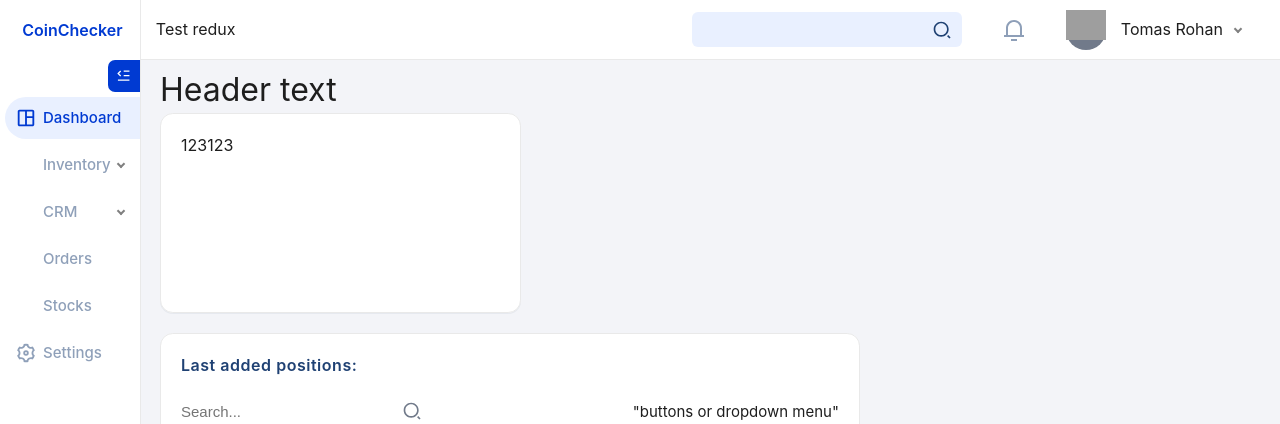
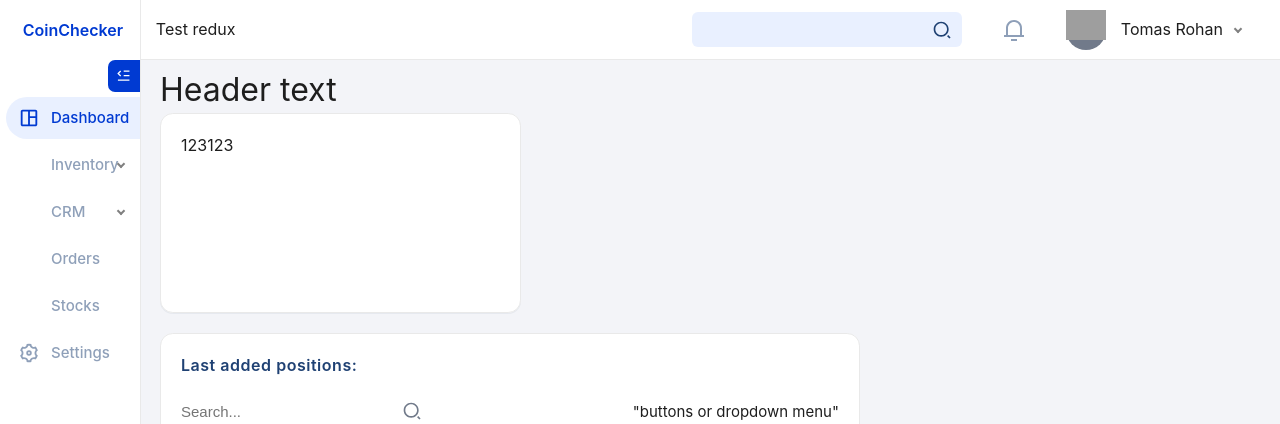
Before and after one commit to gerwld/coinchecker, a React (Create React App) app: page /dashboard in a window 1280 px wide. Shown: the top 424 px of the page. Built offline with nearby package versions, Linux system fonts and the light colour scheme; no server answers; grey boxes are pictures that could not be loaded.

Commit message:
Add more space to aside nav elements

```diff
--- a/src/components/Dashboard/Components/Aside/Aside.module.css
+++ b/src/components/Dashboard/Components/Aside/Aside.module.css
@@ -1,6 +1,6 @@
 .aside_overlay {
     flex: 0 0 11vw;
-    padding-left: 5px;
+    padding-left: 6px;
     width: 11vw;
     height: 100vh;
     background-color: #fff;
@@ -34,7 +34,7 @@
 .aside_menu ul a {
     position: relative;
     display: block;
-    padding: 10px 1.5vw 10px 38px;
+    padding: 10px 1.5vw 10px 45px;
     font-size: 15px;
     text-decoration: none;
     font-weight: 500;
@@ -57,7 +57,7 @@ a.dropdown::after {
 
 .aside_menu a > svg {
     position: absolute;
-    left: 10px;
+    left: 12px;
     bottom: 11px;
     bottom: calc(50% - 11px);
     width: 22px;
@@ -110,6 +110,6 @@ a.dropdown::after {
   transform: scaleX(-1);
 }
 
-.aside_hidden .aside_menu a {
-  padding-left: 100px;
+.aside_hidden .aside_menu a::after {
+  content: none;
 }
```
